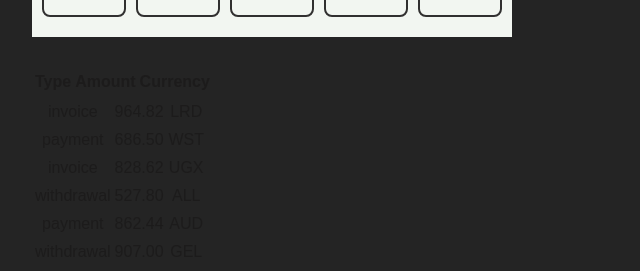
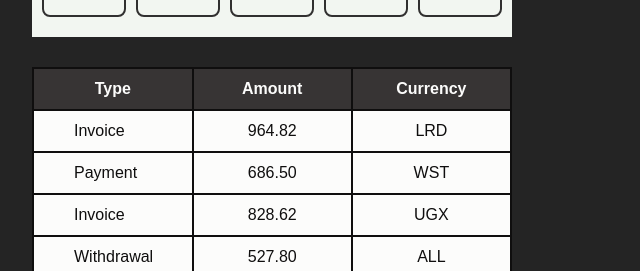
Before and after one commit to l1728/goit-react-hw-01, a React (Vite) app: page / in a window 1280 px wide. Shown: the part 681-952 px from the top of the page, without its empty margins (0-640 px from the left). Built offline with nearby package versions, Linux system fonts and the light colour scheme.

Commit message:
trans_css

```diff
--- a/src/components/TransactionHistory/TransactionHistory.jsx
+++ b/src/components/TransactionHistory/TransactionHistory.jsx
@@ -3,20 +3,20 @@ import styles from '../TransactionHistory/TransactionHistory.module.css';
 const TransactionHistory = ({ items }) => {
   return (
     <table className={styles.table}>
-      <thead>
-        <tr>
-          <th>Type</th>
-          <th>Amount</th>
-          <th>Currency</th>
+      <thead className={styles.thead}>
+        <tr className={styles.columnHead}>
+          <th className={styles.columnCapt}>Type</th>
+          <th className={styles.columnCapt}>Amount</th>
+          <th className={styles.columnCapt}>Currency</th>
         </tr>
       </thead>
 
       <tbody>
         {items.map(transaction => (
-          <tr key={transaction.id}>
-            <td>{transaction.type}</td>
-            <td>{transaction.amount}</td>
-            <td>{transaction.currency}</td>
+          <tr className={styles.columnBody} key={transaction.id}>
+            <td className={styles.columnBodyType}>{transaction.type}</td>
+            <td className={styles.columnBodyAmCur}>{transaction.amount}</td>
+            <td className={styles.columnBodyAmCur}>{transaction.currency}</td>
           </tr>
         ))}
       </tbody>
--- a/src/components/TransactionHistory/TransactionHistory.module.css
+++ b/src/components/TransactionHistory/TransactionHistory.module.css
@@ -1,4 +1,33 @@
 .table {
-  display: flex;
-  flex-direction: column;
+  border-collapse: collapse;
+  width: 480px;
 }
+
+.thead {
+  background-color: #373434;
+  color: #fcfcfb;
+}
+
+.columnHead,
+.columnBody {
+  height: 40px;
+}
+
+.columnCapt,
+.columnBodyAmCur,
+.columnBodyType {
+  width: 160px;
+  padding: 8px;
+  text-align: center;
+  border: 2px solid #0f0e0e;
+}
+
+tbody {
+  background-color: #fcfcfb;
+  color: #0f0e0e;
+}
+
+.columnBodyType {
+  text-align: left;
+  padding-left: 40px;
+}
--- a/src/transactions.json
+++ b/src/transactions.json
@@ -1,55 +1,55 @@
 [
   {
     "id": "1e0700a2-5183-4291-85cc-2065a036a683",
-    "type": "invoice",
+    "type": "Invoice",
     "amount": "964.82",
     "currency": "LRD"
   },
   {
     "id": "a30f821b-4d25-4ff0-abdd-e340b3f0dd2b",
-    "type": "payment",
+    "type": "Payment",
     "amount": "686.50",
     "currency": "WST"
   },
   {
     "id": "44dca67a-8e5a-4798-bf8e-b15efd4e1abd",
-    "type": "invoice",
+    "type": "Invoice",
     "amount": "828.62",
     "currency": "UGX"
   },
   {
     "id": "ea8ed3dc-2b68-4a53-905a-53ecb0adef33",
-    "type": "withdrawal",
+    "type": "Withdrawal",
     "amount": "527.80",
     "currency": "ALL"
   },
   {
     "id": "63ca02f9-d637-46b5-9237-f3b24425e029",
-    "type": "payment",
+    "type": "Payment",
     "amount": "862.44",
     "currency": "AUD"
   },
   {
     "id": "ed0263e8-59a5-4bf1-87e0-2bb88e53dc34",
-    "type": "withdrawal",
+    "type": "Withdrawal",
     "amount": "907.00",
     "currency": "GEL"
   },
   {
     "id": "4eaab41b-b967-40ac-82ed-85fc66f646f1",
-    "type": "deposit",
+    "type": "Deposit",
     "amount": "103.10",
     "currency": "BWP"
   },
   {
     "id": "9648a350-8469-42d5-8bf3-18090de5fe67",
-    "type": "withdrawal",
+    "type": "Withdrawal",
     "amount": "322.32",
     "currency": "MRO"
   },
   {
     "id": "9c5c25fb-1a95-4b2f-8d1f-4c4426d677cc",
-    "type": "invoice",
+    "type": "Invoice",
     "amount": "14.79",
     "currency": "PYG"
   }
```
